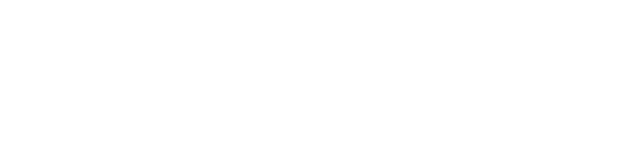
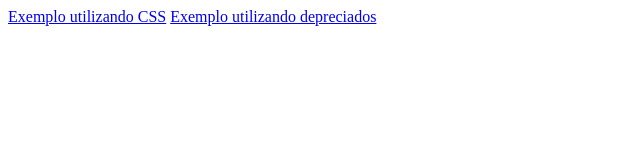
Before and after one commit to SofiaNeres/html-avancado, a plain HTML site: page index.html in a window 1280 px wide. Shown: the whole page, without its empty margins (0-640 px from the left). Drawn offline with Linux system fonts and the light colour scheme.

Commit message:
Adicionado links de navegação na página Home

```diff
--- a/index.html
+++ b/index.html
@@ -6,6 +6,7 @@
     <title>Curso HTML Avançado</title>
 </head>
 <body>
-
+    <a href="html-depreciado/index.html">Exemplo utilizando CSS</a>
+    <a href="html-depreciado/antigo.html">Exemplo utilizando depreciados</a>
 </body>
 </html>
```
